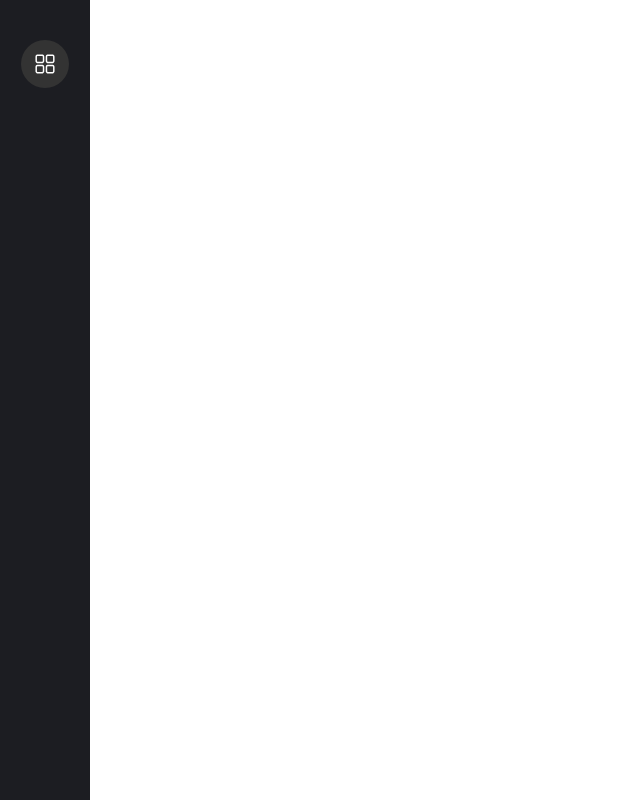
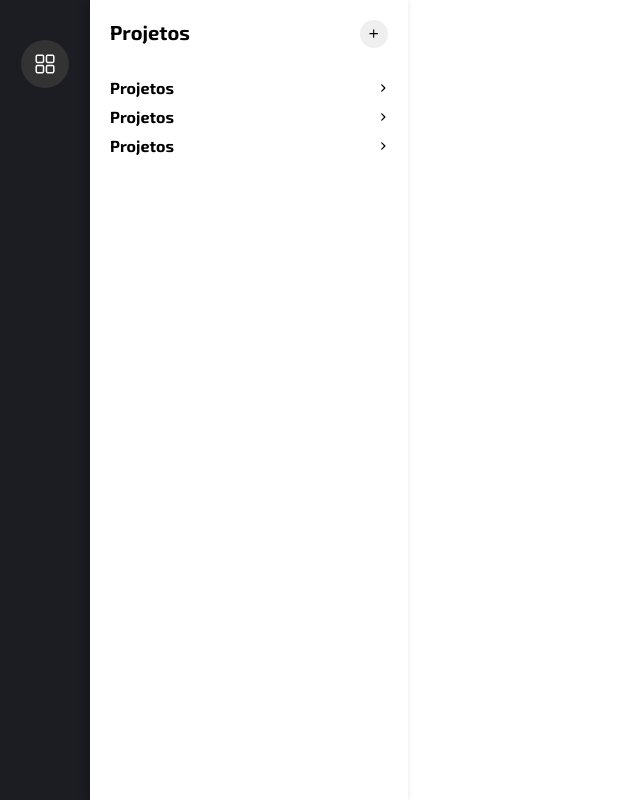
Before and after one commit to eduardorocham/to-do-list, a Next.js app: page /dashboard in a window 1280 px wide. Shown: the whole page, without its empty margins (0-640 px from the left). Built offline with nearby package versions, Linux system fonts and the light colour scheme.

Commit message:
Projects component created

```diff
--- /dev/null
+++ b/src/components/Layout/Layout.module.css
@@ -0,0 +1,3 @@
+.left_area {
+  display: flex;
+}
--- a/src/components/Layout/index.tsx
+++ b/src/components/Layout/index.tsx
@@ -1,5 +1,14 @@
+import styles from './Layout.module.css'
 import { SideBar } from '../partials/SideBar'
+import { Projects } from '../partials/Projects'
 
 export const Layout = () => {
-  return <SideBar />
+  return (
+    <main>
+      <div className={styles.left_area}>
+        <SideBar />
+        <Projects />
+      </div>
+    </main>
+  )
 }
--- /dev/null
+++ b/src/components/partials/Projects/Item/Item.module.css
@@ -0,0 +1,50 @@
+@keyframes openSub {
+  from {
+    height: 0;
+    overflow-y: hidden;
+  }
+
+  to {
+    height: auto;
+    overflow-y: auto;
+  }
+}
+
+.item {
+  margin-bottom: 1rem;
+}
+
+.title {
+  display: flex;
+  justify-content: space-between;
+  align-items: center;
+  cursor: pointer;
+}
+
+.title h3 {
+  font-size: 1.6rem;
+}
+
+.sub {
+  display: flex;
+  transition: height 0.7s ease;
+  height: 0;
+  overflow-y: hidden;
+}
+
+.sub.open {
+  animation: openSub 0.7s ease forwards;
+}
+
+.lines {
+}
+
+.subitems {
+}
+
+.subitem {
+  padding: 1rem;
+  font-size: 1.6rem;
+  font-weight: 500;
+  color: #888;
+}
--- /dev/null
+++ b/src/components/partials/Projects/Item/index.tsx
@@ -0,0 +1,30 @@
+import styles from './Item.module.css'
+// Modules
+import { useState } from 'react'
+// Icons
+import { FaAngleDown } from 'react-icons/fa6'
+import { FaAngleRight } from 'react-icons/fa6'
+
+export const Item = () => {
+  const [openSubItems, setOpenSubItems] = useState(false)
+
+  const Icon = openSubItems ? FaAngleDown : FaAngleRight
+
+  return (
+    <div className={styles.item}>
+      <div
+        className={styles.title}
+        onClick={() => setOpenSubItems((prevState) => !prevState)}
+      >
+        <h3>Projetos</h3>
+        <Icon />
+      </div>
+      <div className={`${styles.sub}  ${openSubItems ? styles.open : ''}`}>
+        <div className={styles.lines}></div>
+        <div className={styles.subitems}>
+          <div className={styles.subitem}>Todos os projetos</div>
+        </div>
+      </div>
+    </div>
+  )
+}
--- /dev/null
+++ b/src/components/partials/Projects/Projects.module.css
@@ -0,0 +1,22 @@
+.projects {
+  width: 31.8rem;
+  min-height: 100vh;
+  background-color: var(--white);
+  box-shadow: -4px 1px 8px 1px rgba(0, 0, 0, 0.2);
+  padding: 2rem;
+}
+
+.title {
+  display: flex;
+  justify-content: space-between;
+  margin-bottom: 3rem;
+}
+
+.title button {
+  display: flex;
+  justify-content: center;
+  align-items: center;
+  width: 2.8rem;
+  height: 2.8rem;
+  border-radius: 50%;
+}
--- /dev/null
+++ b/src/components/partials/Projects/index.tsx
@@ -0,0 +1,21 @@
+import styles from './Projects.module.css'
+import { IoMdAdd } from 'react-icons/io'
+import { Item } from './Item'
+
+export const Projects = () => {
+  return (
+    <div className={styles.projects}>
+      <div className={styles.title}>
+        <h1>Projetos</h1>
+        <button>
+          <IoMdAdd />
+        </button>
+      </div>
+      <div className={styles.items}>
+        <Item />
+        <Item />
+        <Item />
+      </div>
+    </div>
+  )
+}
--- a/src/pages/_document.tsx
+++ b/src/pages/_document.tsx
@@ -3,7 +3,14 @@ import { Html, Head, Main, NextScript } from 'next/document'
 export default function Document() {
   return (
     <Html lang="pt-br">
-      <Head />
+      <Head>
+        <link rel="preconnect" href="https://fonts.googleapis.com" />
+        <link rel="preconnect" href="https://fonts.gstatic.com" />
+        <link
+          href="https://fonts.googleapis.com/css2?family=Exo+2:ital,wght@0,100..900;1,100..900&display=swap"
+          rel="stylesheet"
+        />
+      </Head>
       <body>
         <Main />
         <NextScript />
```
